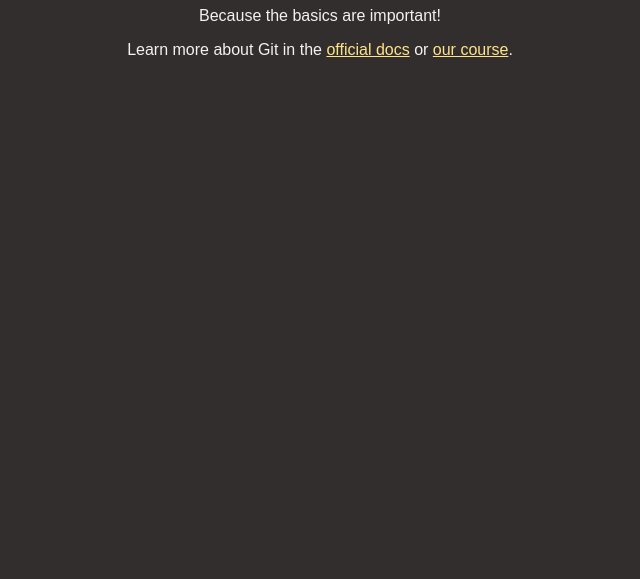
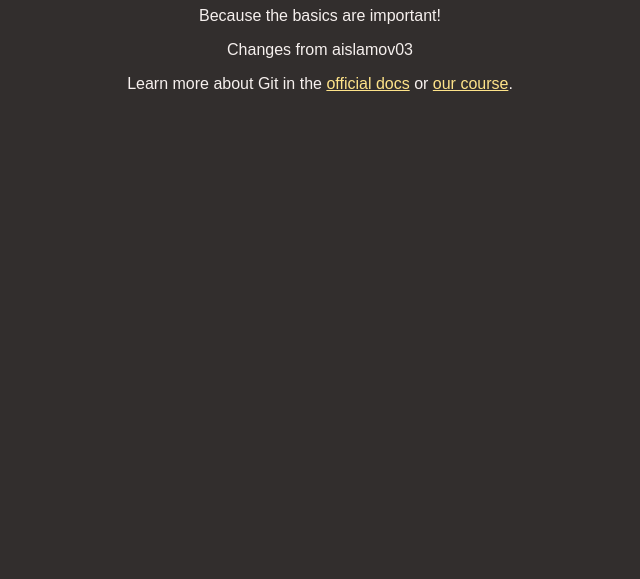
Before and after one commit to aislamov02/github-crash-course, a plain HTML site: page index.html in a window 1280 px wide. Shown: the part 221-800 px from the top of the page, without its empty margins (320-960 px from the left). Drawn offline with Linux system fonts and the light colour scheme.

Commit message:
added new paragraph (#1)
Co-authored-by: LGTMAnton Islamov 03 <anton.islamov03@gmail.com>

```diff
--- a/index.html
+++ b/index.html
@@ -15,6 +15,7 @@
     <main>
       <section>
         <p>Because the basics are important!</p>
+        <p>Changes from aislamov03</p>
         <p>
           Learn more about Git in the
           <a href="https://git-scm.com/book/en/v2">official docs</a> or
```
